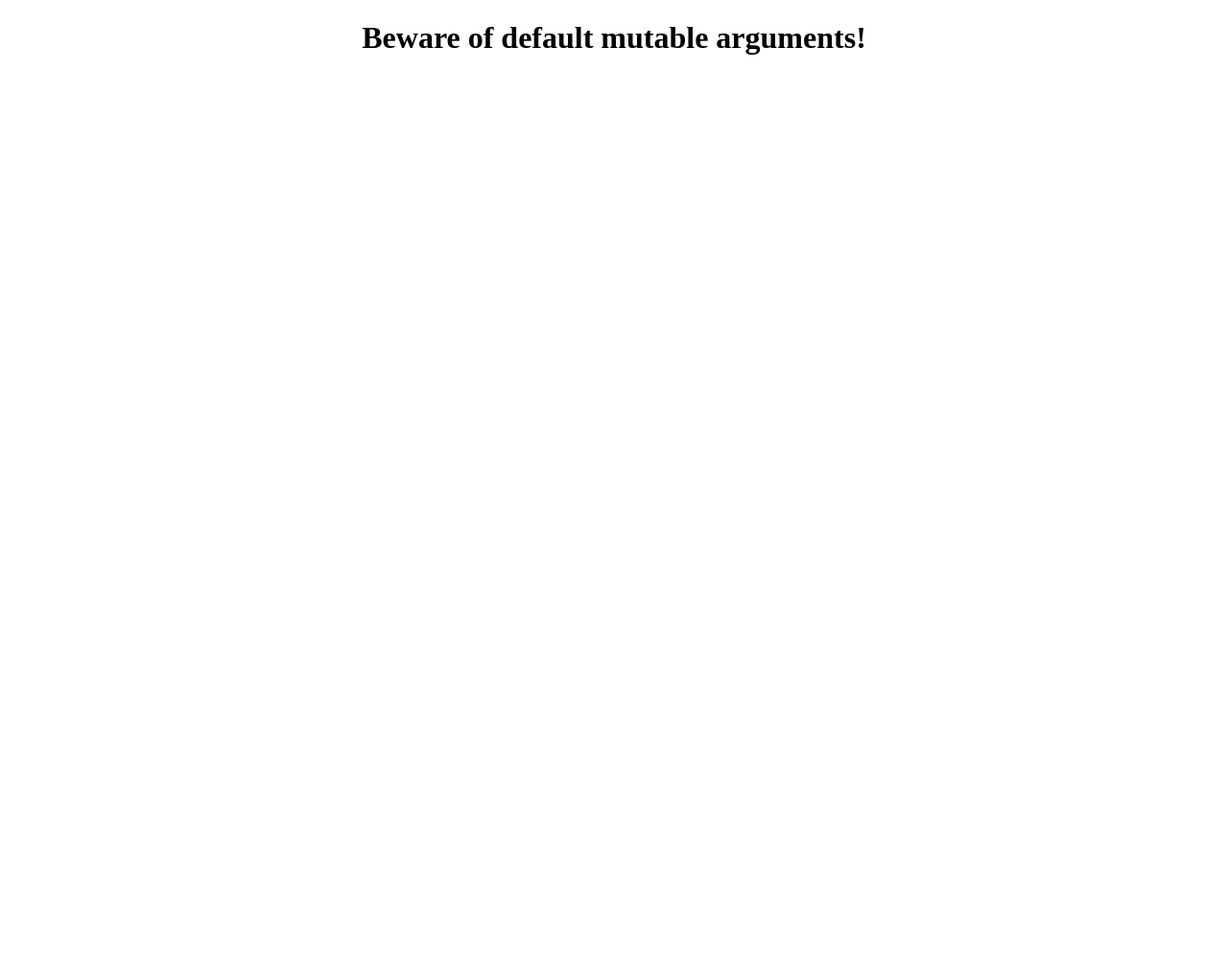
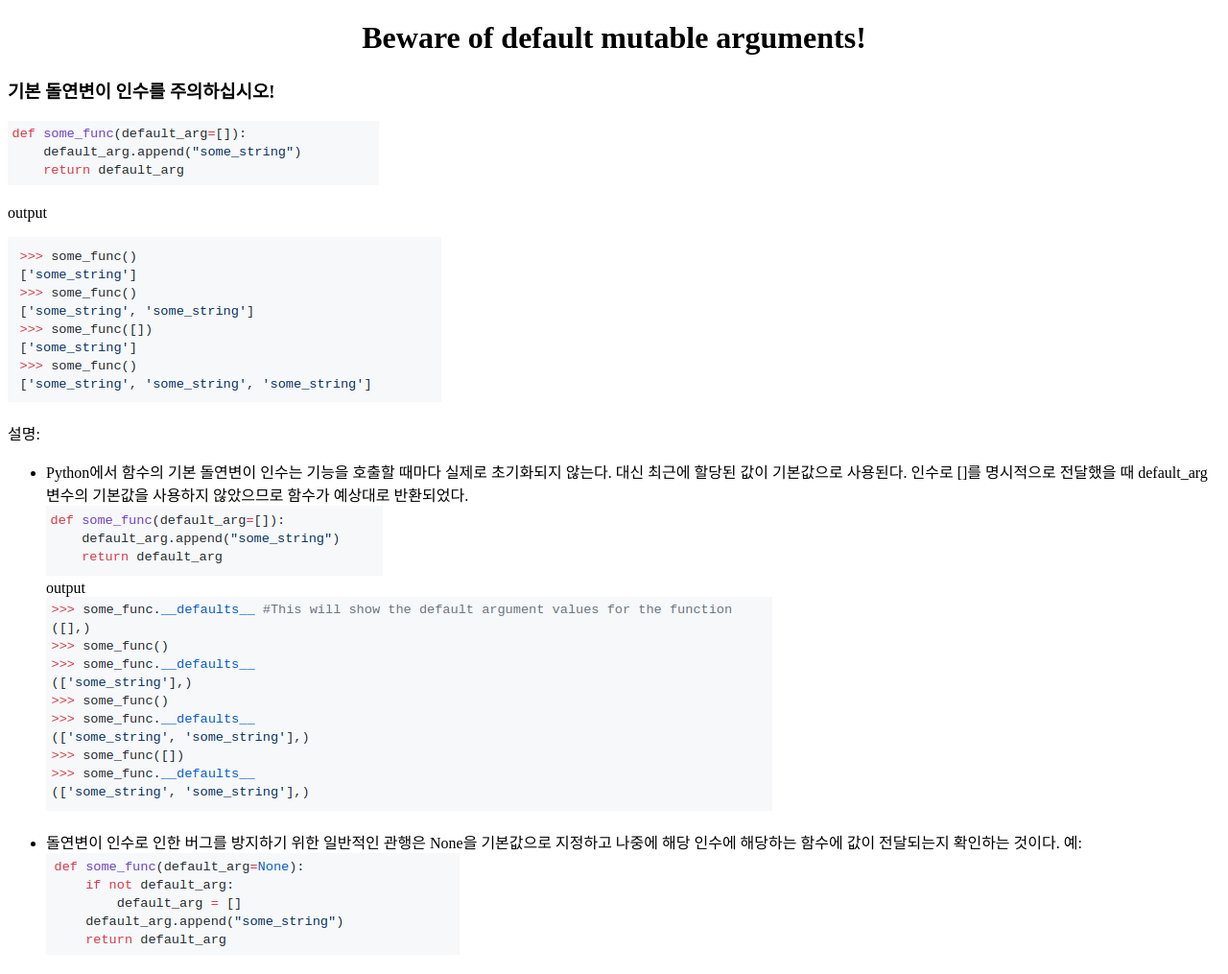
Before and after one commit to 18-2-SKKU-OSS/2018-2-OSS-E1, a website: page HTML_CODE/python33.html in a window 1280 px wide. Shown: the whole page at 96% size. Before the commit the page ends 800 px from the top, so only its background shows below. Drawn offline with Linux system fonts and the light colour scheme.

Commit message:
section 3.06

```diff
--- a/HTML_CODE/python33.html
+++ b/HTML_CODE/python33.html
@@ -5,5 +5,25 @@
 </head>
 <body>
 	<div style="text-align:center"><h1>Beware of default mutable arguments!</h1></div>
+
+	<h3>
+		기본 돌연변이 인수를 주의하십시오!
+	</h3>
+
+	<img src="./pic/33.1.png">
+	<p>output</p>
+	<img src="./pic/33.2.png">
+
+	<p>
+		설명:
+	</p>
+	<ul>
+		<li><p>
+			Python에서 함수의 기본 돌연변이 인수는 기능을 호출할 때마다 실제로 초기화되지 않는다. 대신 최근에 할당된 값이 기본값으로 사용된다. 인수로 []를 명시적으로 전달했을 때 default_arg 변수의 기본값을 사용하지 않았으므로 함수가 예상대로 반환되었다.<br><img src="./pic/33.3.png"><br>output<br><img src="./pic/33.4.png">
+		</p></li>
+		<li><p>
+			돌연변이 인수로 인한 버그를 방지하기 위한 일반적인 관행은 None을 기본값으로 지정하고 나중에 해당 인수에 해당하는 함수에 값이 전달되는지 확인하는 것이다. 예:<br><img src="./pic/33.5.png">
+		</p></li>
+	</ul>
 </body>
 </html>
```
Also changed, not shown: HTML_CODE/pic/33.1.png (added), HTML_CODE/pic/33.2.png (added), HTML_CODE/pic/33.3.png (added), HTML_CODE/pic/33.4.png (added), HTML_CODE/pic/33.5.png (added).
